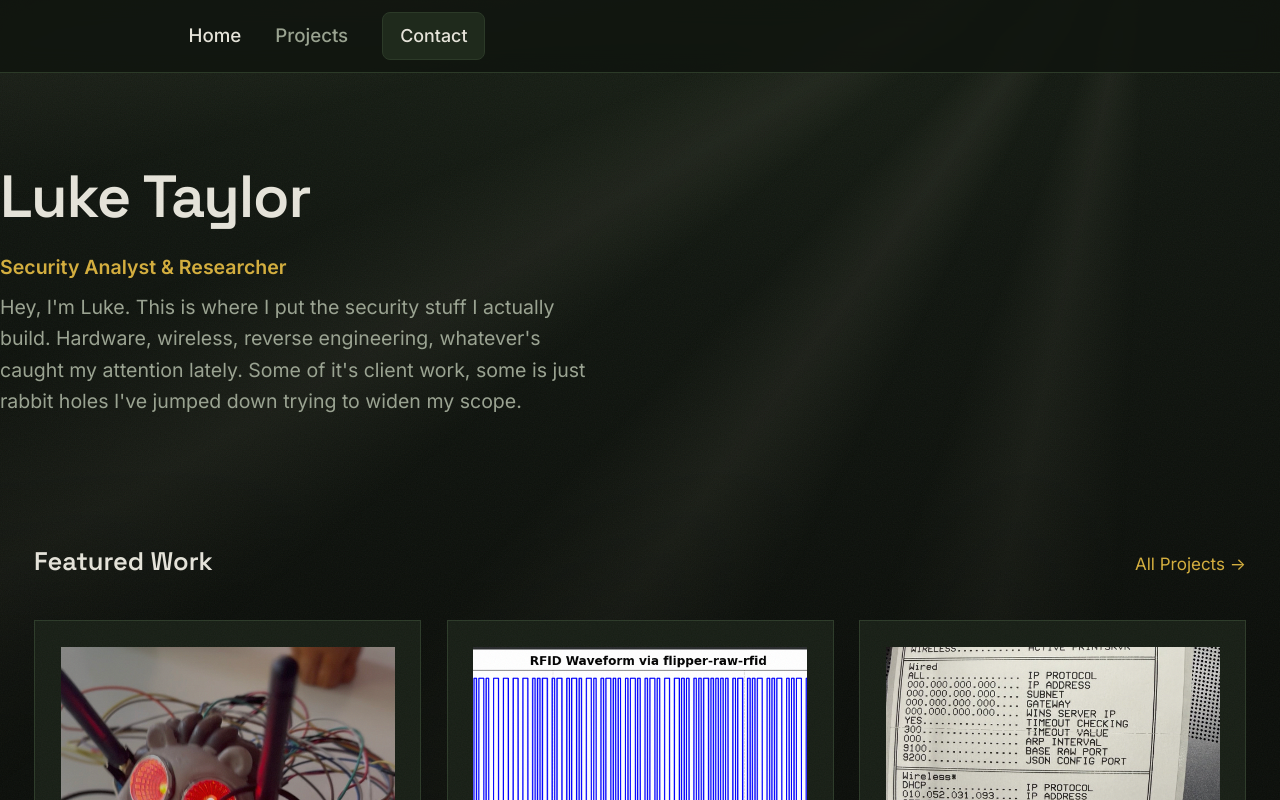
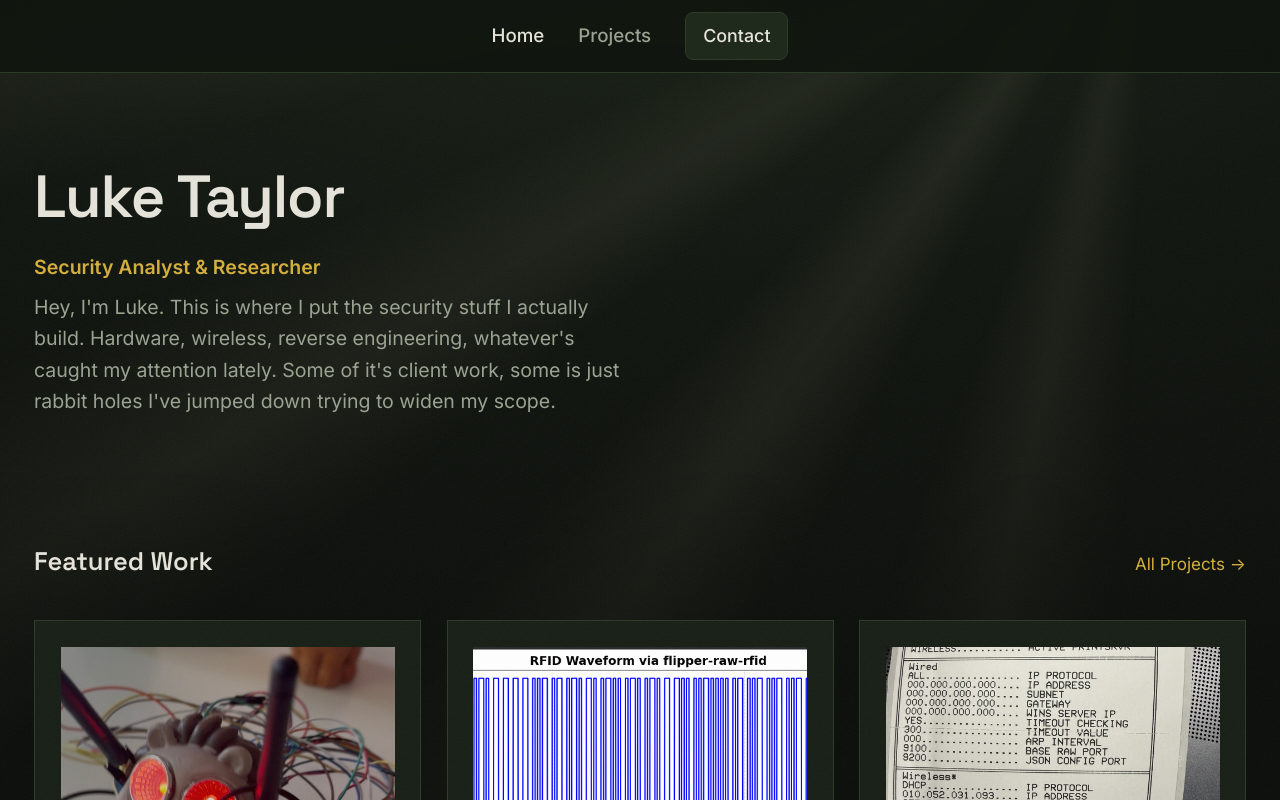
Before and after one commit to luketnc/LukeTaylorPortfolio, a React (Vite) app: page /#/ in a window 1280 px wide. Shown: the top 800 px of the page. Built offline with nearby package versions, Linux system fonts and the light colour scheme.

Commit message:
Added some padding to the side and adjusted navbar
Added padding and adjusted navbar

```diff
--- a/src/index.css
+++ b/src/index.css
@@ -279,12 +279,8 @@ button {
    Brand sits in the first track, links in the middle, third track balances it. */
 @media (min-width: 769px) {
   .nav-container {
-    display: grid;
-    grid-template-columns: 1fr auto 1fr;
-  }
-
-  .desktop-nav {
-    justify-self: center;
+    display: flex;
+    justify-content: center;
   }
 }
 
@@ -427,7 +423,8 @@ button {
 
 /* -- Homepage Profile -- */
 .hero {
-  padding: var(--space-12) 0 var(--space-6) 0;
+  padding-top: var(--space-12);
+  padding-bottom: var(--space-6);
 }
 
 .hero-title {
```
